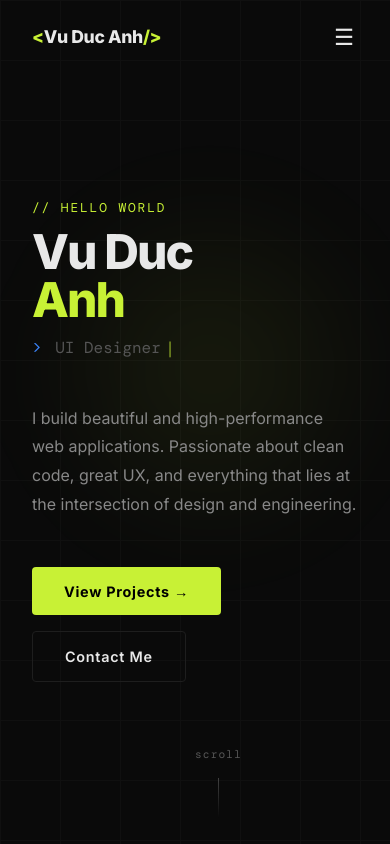
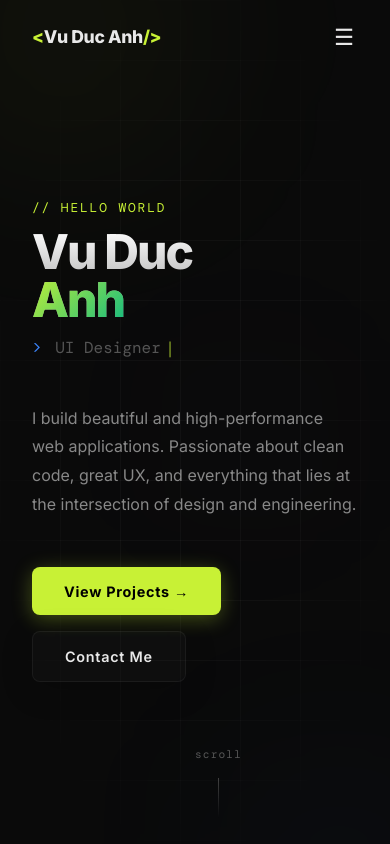
Before and after one commit to Ein05/Ein05.github.io, a React (Vite) app: page / in a window 390 px wide. Shown: the top 844 px of the page. Built offline with nearby package versions, Linux system fonts and the light colour scheme; a web font is replaced by a local one.

Commit message:
Upgrade UI with premium aesthetics, glassmorphism, glowing buttons, and text gradients

```diff
--- a/src/App.jsx
+++ b/src/App.jsx
@@ -9,6 +9,12 @@ import Footer from './components/Footer'
 export default function App() {
   return (
     <>
+      {/* Premium Background Elements */}
+      <div className="global-grid" />
+      <div className="bg-orb" style={{ top: '-10%', left: '-10%', width: '50vw', height: '50vw', background: 'rgba(200, 241, 53, 0.08)' }} />
+      <div className="bg-orb" style={{ bottom: '-10%', right: '-5%', width: '40vw', height: '40vw', background: 'rgba(59, 130, 246, 0.08)', animationDelay: '-5s' }} />
+      <div className="bg-orb" style={{ top: '40%', left: '50%', width: '30vw', height: '30vw', background: 'rgba(139, 92, 246, 0.05)', animationDelay: '-10s' }} />
+
       <Navbar />
       <main>
         <Hero />
--- a/src/components/About.jsx
+++ b/src/components/About.jsx
@@ -17,13 +17,13 @@ export default function About() {
             letterSpacing: '0.15em', textTransform: 'uppercase',
           }}>01 — about</span>
 
-          <h2 style={{
+          <h2 className="text-gradient" style={{
             fontFamily: 'var(--font-head)', fontWeight: 800,
             fontSize: 'clamp(2rem, 5vw, 3.5rem)', letterSpacing: '-0.03em',
             lineHeight: 1.1, margin: '1rem 0 1.5rem',
           }}>
             I turn<br />
-            <span style={{ color: 'var(--accent)' }}>ideas</span> into<br />
+            <span className="text-gradient-accent">ideas</span> into<br />
             real products
           </h2>
 
@@ -55,16 +55,9 @@ export default function About() {
         {/* Right: Stats */}
         <div style={{ display: 'grid', gridTemplateColumns: '1fr 1fr', gap: '1.5rem' }}>
           {stats.map(s => (
-            <div key={s.label} style={{
-              border: '1px solid var(--border)', borderRadius: '8px',
-              padding: '2rem 1.5rem',
-              background: 'var(--surface)',
-              transition: 'border-color 0.2s, transform 0.2s',
-              cursor: 'default',
-            }}
-            onMouseEnter={e => { e.currentTarget.style.borderColor = 'var(--accent)'; e.currentTarget.style.transform = 'translateY(-4px)' }}
-            onMouseLeave={e => { e.currentTarget.style.borderColor = 'var(--border)'; e.currentTarget.style.transform = '' }}
-            >
+            <div key={s.label} className="glass-card" style={{
+              padding: '2rem 1.5rem', cursor: 'default',
+            }}>
               <div style={{
                 fontFamily: 'var(--font-head)', fontWeight: 800,
                 fontSize: '2.5rem', color: 'var(--accent)',
--- a/src/components/Hero.jsx
+++ b/src/components/Hero.jsx
@@ -34,20 +34,9 @@ export default function Hero() {
       justifyContent: 'center', padding: '6rem 2rem 4rem',
       maxWidth: '1100px', margin: '0 auto', position: 'relative',
     }}>
-      {/* Grid background */}
-      <div style={{
-        position: 'fixed', inset: 0, zIndex: -1,
-        backgroundImage: 'linear-gradient(var(--border) 1px, transparent 1px), linear-gradient(90deg, var(--border) 1px, transparent 1px)',
-        backgroundSize: '60px 60px', opacity: 0.35,
-      }} />
+      {/* Removed old inline grid as we now have global-grid in App.jsx */}
 
-      {/* Accent blob */}
-      <div style={{
-        position: 'absolute', top: '20%', right: '-5%',
-        width: '400px', height: '400px', borderRadius: '50%',
-        background: 'radial-gradient(circle, rgba(200,241,53,0.08) 0%, transparent 70%)',
-        filter: 'blur(40px)', pointerEvents: 'none',
-      }} />
+      {/* Removed old local blob as we have global orbs */}
 
       <div className="fade-up">
         <span style={{
@@ -58,14 +47,14 @@ export default function Hero() {
         </span>
       </div>
 
-      <h1 className="fade-up delay-1" style={{
+      <h1 className="fade-up delay-1 text-gradient" style={{
         fontFamily: 'var(--font-head)', fontWeight: 800,
         fontSize: 'clamp(3rem, 9vw, 7rem)',
         lineHeight: 1.0, letterSpacing: '-0.04em',
         margin: '0.5rem 0',
       }}>
         Vu Duc<br />
-        <span style={{ color: 'var(--accent)' }}>Anh</span>
+        <span className="text-gradient-accent">Anh</span>
       </h1>
 
       <div className="fade-up delay-2" style={{
@@ -88,26 +77,18 @@ export default function Hero() {
       </p>
 
       <div className="fade-up delay-4" style={{ display: 'flex', gap: '1rem', flexWrap: 'wrap' }}>
-        <a href="#projects" style={{
-          background: 'var(--accent)', color: '#000',
-          padding: '0.8rem 2rem', borderRadius: '4px',
+        <a href="#projects" className="glow-btn" style={{
+          padding: '0.8rem 2rem', borderRadius: '8px',
           fontWeight: 700, textDecoration: 'none', fontSize: '0.9rem',
-          letterSpacing: '0.05em', transition: 'transform 0.15s, box-shadow 0.15s',
-        }}
-        onMouseEnter={e => { e.target.style.transform = 'translateY(-2px)'; e.target.style.boxShadow = '0 8px 24px rgba(200,241,53,0.3)' }}
-        onMouseLeave={e => { e.target.style.transform = ''; e.target.style.boxShadow = '' }}
-        >
+          letterSpacing: '0.05em',
+        }}>
           View Projects →
         </a>
-        <a href="#contact" style={{
-          border: '1px solid var(--border)', color: 'var(--text)',
-          padding: '0.8rem 2rem', borderRadius: '4px',
+        <a href="#contact" className="glass-card" style={{
+          padding: '0.8rem 2rem', borderRadius: '8px',
           fontWeight: 600, textDecoration: 'none', fontSize: '0.9rem',
-          letterSpacing: '0.05em', transition: 'border-color 0.2s, color 0.2s',
-        }}
-        onMouseEnter={e => { e.target.style.borderColor = 'var(--accent)'; e.target.style.color = 'var(--accent)' }}
-        onMouseLeave={e => { e.target.style.borderColor = 'var(--border)'; e.target.style.color = 'var(--text)' }}
-        >
+          letterSpacing: '0.05em', color: 'var(--text)',
+        }}>
           Contact Me
         </a>
       </div>
--- a/src/components/Projects.jsx
+++ b/src/components/Projects.jsx
@@ -35,13 +35,13 @@ export default function Projects() {
           fontFamily: 'var(--font-mono)', fontSize: '0.75rem', color: 'var(--accent)',
           letterSpacing: '0.15em', textTransform: 'uppercase',
         }}>02 — projects</span>
-        <h2 style={{
+        <h2 className="text-gradient" style={{
           fontFamily: 'var(--font-head)', fontWeight: 800,
           fontSize: 'clamp(2rem, 5vw, 3.5rem)', letterSpacing: '-0.03em',
           lineHeight: 1.1, marginTop: '1rem',
         }}>
           Some things I've<br />
-          <span style={{ color: 'var(--accent)' }}>built</span>
+          <span className="text-gradient-accent">built</span>
         </h2>
       </div>
 
@@ -56,17 +56,11 @@ export default function Projects() {
 
 function ProjectCard({ project: p }) {
   return (
-    <div style={{
-      border: '1px solid var(--border)', borderRadius: '12px',
-      padding: '2.5rem', background: 'var(--surface)',
+    <div className="glass-card" style={{
+      padding: '2.5rem',
       display: 'grid', gridTemplateColumns: 'auto 1fr auto',
-      gap: '2rem', alignItems: 'start',
-      transition: 'border-color 0.2s, transform 0.2s',
-      cursor: 'default',
-    }}
-    onMouseEnter={e => { e.currentTarget.style.borderColor = 'var(--accent)'; e.currentTarget.style.transform = 'translateX(8px)' }}
-    onMouseLeave={e => { e.currentTarget.style.borderColor = 'var(--border)'; e.currentTarget.style.transform = '' }}
-    >
+      gap: '2rem', alignItems: 'start', cursor: 'default',
+    }}>
       {/* Number */}
       <span style={{
         fontFamily: 'var(--font-mono)', fontSize: '0.75rem',
--- a/src/components/Skills.jsx
+++ b/src/components/Skills.jsx
@@ -26,13 +26,13 @@ export default function Skills() {
           fontFamily: 'var(--font-mono)', fontSize: '0.75rem', color: 'var(--accent)',
           letterSpacing: '0.15em', textTransform: 'uppercase',
         }}>03 — skills</span>
-        <h2 style={{
+        <h2 className="text-gradient" style={{
           fontFamily: 'var(--font-head)', fontWeight: 800,
           fontSize: 'clamp(2rem, 5vw, 3.5rem)', letterSpacing: '-0.03em',
           lineHeight: 1.1, marginTop: '1rem',
         }}>
           Technologies I<br />
-          <span style={{ color: 'var(--accent)' }}>mastered</span>
+          <span className="text-gradient-accent">mastered</span>
         </h2>
       </div>
 
@@ -64,9 +64,8 @@ export default function Skills() {
         display: 'grid', gridTemplateColumns: 'repeat(3, 1fr)', gap: '2rem',
       }}>
         {skillGroups.map(group => (
-          <div key={group.category} style={{
-            border: '1px solid var(--border)', borderRadius: '12px',
-            padding: '2rem', background: 'var(--surface)',
+          <div key={group.category} className="glass-card" style={{
+            padding: '2rem',
           }}>
             <h3 style={{
               fontFamily: 'var(--font-mono)', fontSize: '0.75rem',
--- a/src/index.css
+++ b/src/index.css
@@ -51,3 +51,74 @@ body {
 .delay-3 { animation-delay: .35s; }
 .delay-4 { animation-delay: .5s; }
 .delay-5 { animation-delay: .65s; }
+
+/* ── Premium Aesthetics ───────────────────────────── */
+.text-gradient {
+  background: linear-gradient(180deg, #fff 0%, #888 100%);
+  -webkit-background-clip: text;
+  -webkit-text-fill-color: transparent;
+  background-clip: text;
+}
+
+.text-gradient-accent {
+  background: linear-gradient(135deg, var(--accent) 0%, #10b981 100%);
+  -webkit-background-clip: text;
+  -webkit-text-fill-color: transparent;
+  background-clip: text;
+}
+
+.glass-card {
+  background: rgba(255, 255, 255, 0.02);
+  backdrop-filter: blur(20px);
+  -webkit-backdrop-filter: blur(20px);
+  border: 1px solid rgba(255, 255, 255, 0.05);
+  border-radius: 16px;
+  box-shadow: 0 8px 32px rgba(0, 0, 0, 0.2);
+  transition: all 0.3s cubic-bezier(0.16, 1, 0.3, 1);
+}
+
+.glass-card:hover {
+  background: rgba(255, 255, 255, 0.04);
+  border-color: rgba(200, 241, 53, 0.2);
+  box-shadow: 0 12px 40px rgba(200, 241, 53, 0.1);
+  transform: translateY(-4px);
+}
+
+.glow-btn {
+  background: var(--accent);
+  color: #000;
+  box-shadow: 0 4px 20px rgba(200, 241, 53, 0.3);
+  transition: all 0.3s ease;
+}
+.glow-btn:hover {
+  box-shadow: 0 8px 30px rgba(200, 241, 53, 0.5);
+  transform: translateY(-2px);
+}
+
+.bg-orb {
+  position: fixed;
+  border-radius: 50%;
+  filter: blur(100px);
+  z-index: -2;
+  pointer-events: none;
+  animation: floatOrb 20s infinite alternate ease-in-out;
+}
+
+@keyframes floatOrb {
+  0% { transform: translate(0, 0) scale(1); }
+  50% { transform: translate(2vw, 3vh) scale(1.1); }
+  100% { transform: translate(-2vw, 5vh) scale(0.9); }
+}
+
+.global-grid {
+  position: fixed;
+  inset: 0;
+  z-index: -3;
+  background-image:
+    linear-gradient(rgba(255,255,255,0.03) 1px, transparent 1px),
+    linear-gradient(90deg, rgba(255,255,255,0.03) 1px, transparent 1px);
+  background-size: 60px 60px;
+  mask-image: radial-gradient(ellipse at center, black 40%, transparent 80%);
+  -webkit-mask-image: radial-gradient(ellipse at center, black 40%, transparent 80%);
+  pointer-events: none;
+}
```
Also changed, not shown: src/components/Contact.jsx (+7 -13 lines).
